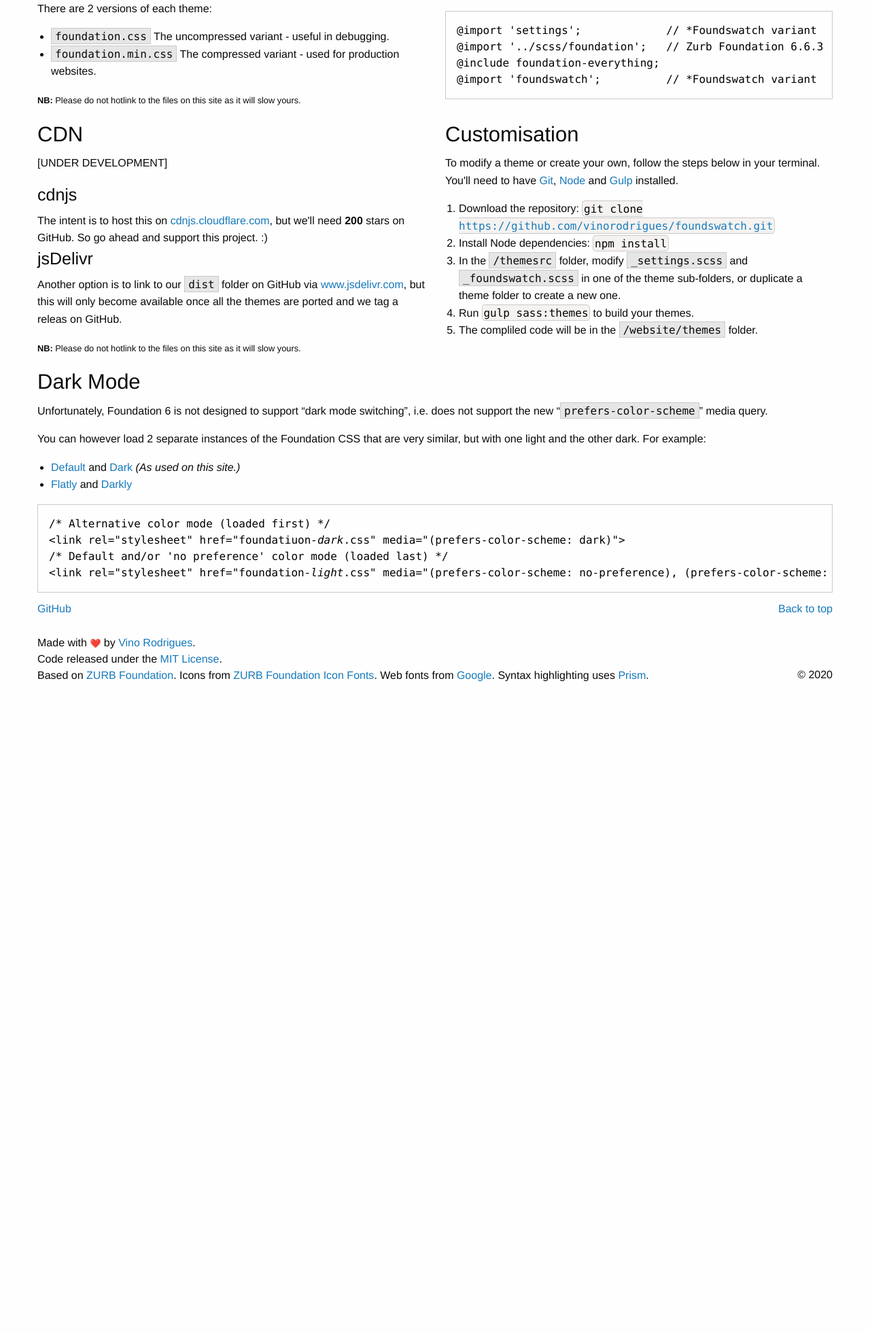
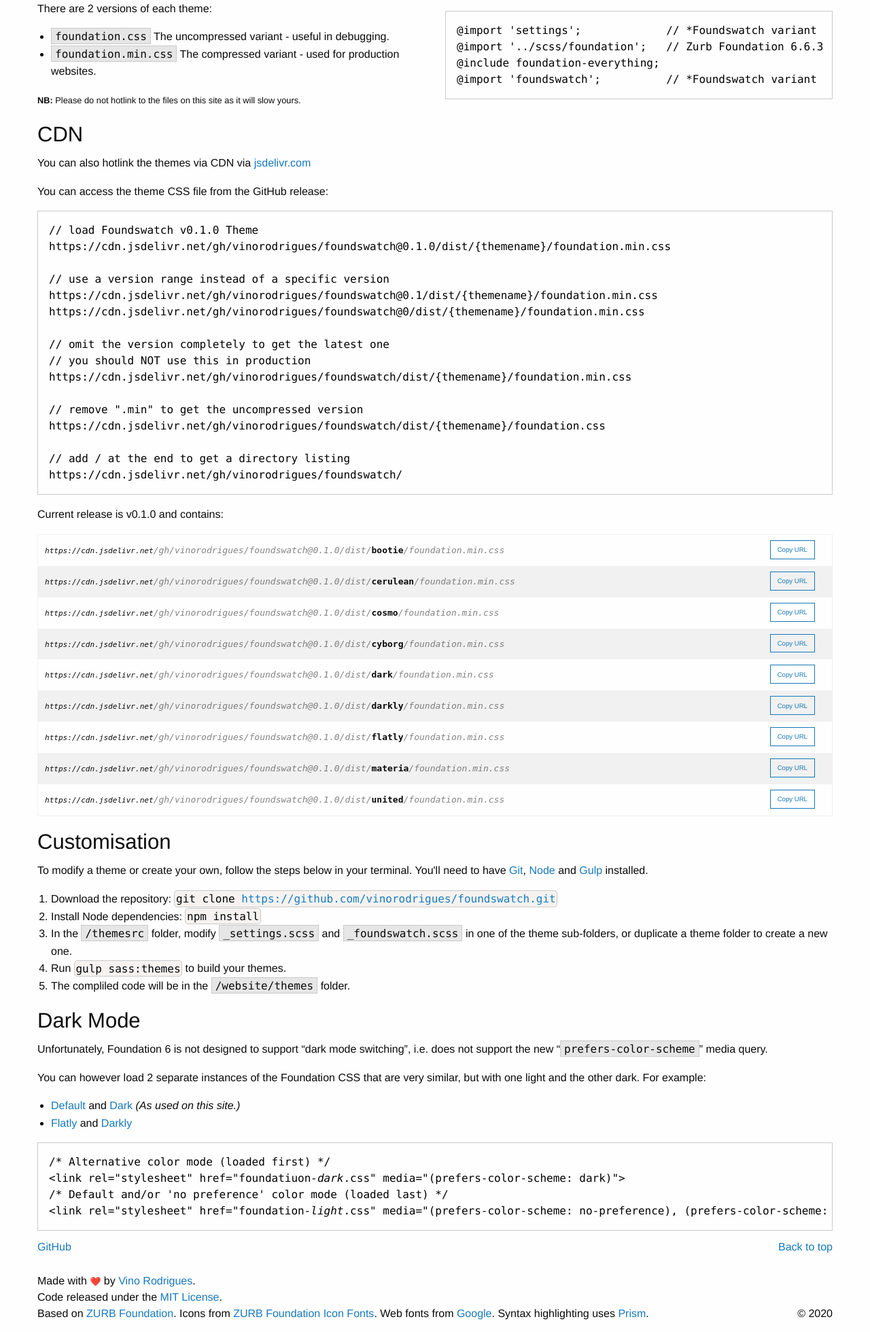
Before and after one commit to vinorodrigues/foundswatch, a PHP site: page /help/ in a window 1280 px wide. Shown: the part 274-2234 px from the top of the page at 68% size. Before the commit the page ends 1277 px from the top, so only its background shows below. Run offline with PHP 8.4, Linux system fonts and the light colour scheme; some libraries are stand-ins or nearby versions.

Commit message:
added CDN versioning

```diff
--- a/package.json
+++ b/package.json
@@ -32,7 +32,8 @@
     "gulp-sourcemaps": "^2.6.5",
     "merge-stream": "^2.0.0",
     "node-sass": "^4.14.0",
-    "path": "^0.12.7"
+    "path": "^0.12.7",
+    "semver": "^7.3.2"
   },
   "dependencies": {
     "foundation-sites": "^6.6.3",
--- a/website/help/index.php
+++ b/website/help/index.php
@@ -1,6 +1,23 @@
 <?php
 
 include_once '../inc/functions.php';
+
+if (!defined('FOUNDSWATCH_VERSION')) {
+	$ver = file_get_contents('../version.json');
+	if (false !== $ver) {
+		$ver = json_decode($ver, true);
+		if (is_array($ver) && array_key_exists('version', $ver)) {
+			$ver = $ver['version'];
+		} else {
+			$ver = false;
+		}
+	}
+	if (false !== $ver) {
+		define('FOUNDSWATCH_VERSION', $ver);
+	} else {
+		define('FOUNDSWATCH_VERSION', 'UNKNOWN');
+	}
+}
 
 function injectPrismHead() {
 	?>
@@ -13,6 +30,12 @@ function injectPrismHead() {
 		.code-block {
 			margin-bottom: 0;
 		}
+		.token.comment {
+			font-style: italic;
+		}
+		.special-url-format u { text-decoration: none; font-style: italic; font-size: 85%; }
+		.special-url-format i { opacity: 0.5; }
+		.special-url-format b { font-size: 100%; }
 	</style>
 	<link href="https://cdnjs.cloudflare.com/ajax/libs/prism/1.20.0/themes/prism-tomorrow.min.css" rel="stylesheet" media="(prefers-color-scheme: dark)" />
 	<link href="https://cdnjs.cloudflare.com/ajax/libs/prism/1.20.0/themes/prism.min.css" rel="stylesheet" media="(prefers-color-scheme: no-preference), (prefers-color-scheme: light)" />
@@ -23,6 +46,15 @@ function injectPrismFooter() {
 	?>
 	<script src="https://cdnjs.cloudflare.com/ajax/libs/prism/1.20.0/components/prism-core.min.js"></script>
 	<script src="https://cdnjs.cloudflare.com/ajax/libs/prism/1.20.0/plugins/autoloader/prism-autoloader.min.js"></script>
+	<script>
+		function copyToClipboard(element) {
+			var $temp = $("<input>");
+			$("body").append($temp);
+			$temp.val($(element).text()).select();
+			document.execCommand("copy");
+			$temp.remove();
+		}
+	</script>
 	<?php
 }
 
@@ -64,20 +96,51 @@ headHere('Help', 'injectPrismHead');
 
 				</p>
 			</div>
-			<div class="cell large-6">
+			<div class="cell small-12">
 				<h3>CDN</h3>
-				<p class="text-alert">[UNDER DEVELOPMENT]</p>
-				<dl>
-					<dt class="h4">cdnjs</dt>
-					<dd>The intent is to host this on <a href="https://cdnjs.cloudflare.com" target="_blank">cdnjs.cloudflare.com</a>, but we'll need <b>200</b> stars on GitHub.
-						So go ahead and support this project. :) </dd>
-					<dt class="h4">jsDelivr</dt>
-					<dd>Another option is to link to our <code>dist</code> folder on GitHub via <a href="https://www.jsdelivr.com" target="_blank">www.jsdelivr.com</a>,
-						but this will only become available once all the themes are ported and we tag a releas on GitHub.</dd>
-				</dl>
-				<p><small><b>NB:</b> Please do not hotlink to the files on this site as it will slow yours.</small></p>
+				<p>You can also hotlink the themes via CDN via <a href="https://www.jsdelivr.com" target="_blank">jsdelivr.com</a></p>
+				<p>You can access the theme CSS file from the GitHub release:
+
+<pre><code class="code-block language-clike">// load Foundswatch v<?= FOUNDSWATCH_VERSION ?> Theme
+https://cdn.jsdelivr.net/gh/vinorodrigues/foundswatch@<?= FOUNDSWATCH_VERSION ?>/dist/{themename}/foundation.min.css
+
+// use a version range instead of a specific version
+https://cdn.jsdelivr.net/gh/vinorodrigues/foundswatch@<?= preg_match('/(\d+\.)(\d)/', FOUNDSWATCH_VERSION, $out) ? $out[0] : '1.0' ?>/dist/{themename}/foundation.min.css
+https://cdn.jsdelivr.net/gh/vinorodrigues/foundswatch@<?= preg_match('/(\d)/', FOUNDSWATCH_VERSION, $out) ? $out[0] : '1' ?>/dist/{themename}/foundation.min.css
+
+// omit the version completely to get the latest one
+// you should NOT use this in production
+https://cdn.jsdelivr.net/gh/vinorodrigues/foundswatch/dist/{themename}/foundation.min.css
+
+// remove ".min" to get the uncompressed version
+https://cdn.jsdelivr.net/gh/vinorodrigues/foundswatch/dist/{themename}/foundation.css
+
+// add / at the end to get a directory listing
+https://cdn.jsdelivr.net/gh/vinorodrigues/foundswatch/
+</code></pre>
+				</p>
+
+				<p>Current release is v<?= FOUNDSWATCH_VERSION ?> and contains:<br>
+				<table><tbody>
+
+				<?php
+				$kthemelist = array_keys( $themelist );
+				sort( $kthemelist, SORT_STRING | SORT_FLAG_CASE );
+
+				foreach ($kthemelist as $name) {
+					$name = strtolower($name);
+					if ('default' == $name) continue;
+				?>
+				<tr>
+					<td width="90%"><tt class="special-url-format" id="copy-<?= $name ?>-url"><u>https://cdn.jsdelivr.net</u><i>/gh/vinorodrigues/foundswatch@<?= FOUNDSWATCH_VERSION ?>/dist/</i><b><?= $name ?></b><i>/foundation.min.css</i></tt></td>
+					<td width="10%" style="text-align: center;"><button class="tiny hollow button" style="margin: 0;" onClick="copyToClipboard('#copy-<?= $name ?>-url')">Copy URL</button></td>
+				</tr>
+				<?php
+				}
+				?>
+				<tbody></table></p>
 			</div>
-			<div class="cell large-6">
+			<div class="cell small-12">
 				<h3>Customisation</h3>
 				<p>To modify a theme or create your own, follow the steps below in your terminal. You'll need to have
 					<a target="_blank" href="https://help.github.com/articles/set-up-git">Git</a>,
@@ -91,7 +154,7 @@ headHere('Help', 'injectPrismHead');
 						<li>The compliled code will be in the <code>/website/themes</code> folder.</li>
 					</ol>
 			</div>
-			<div class="cell small-12 clearfix">
+			<div class="cell small-12">
 				<h3>Dark Mode</h3>
 				<p>Unfortunately, Foundation 6 is not designed to support “dark
 					mode switching”, i.e. does not support the new
```
Also changed, not shown: gulpfile.js (+20 -15 lines), README.md.
